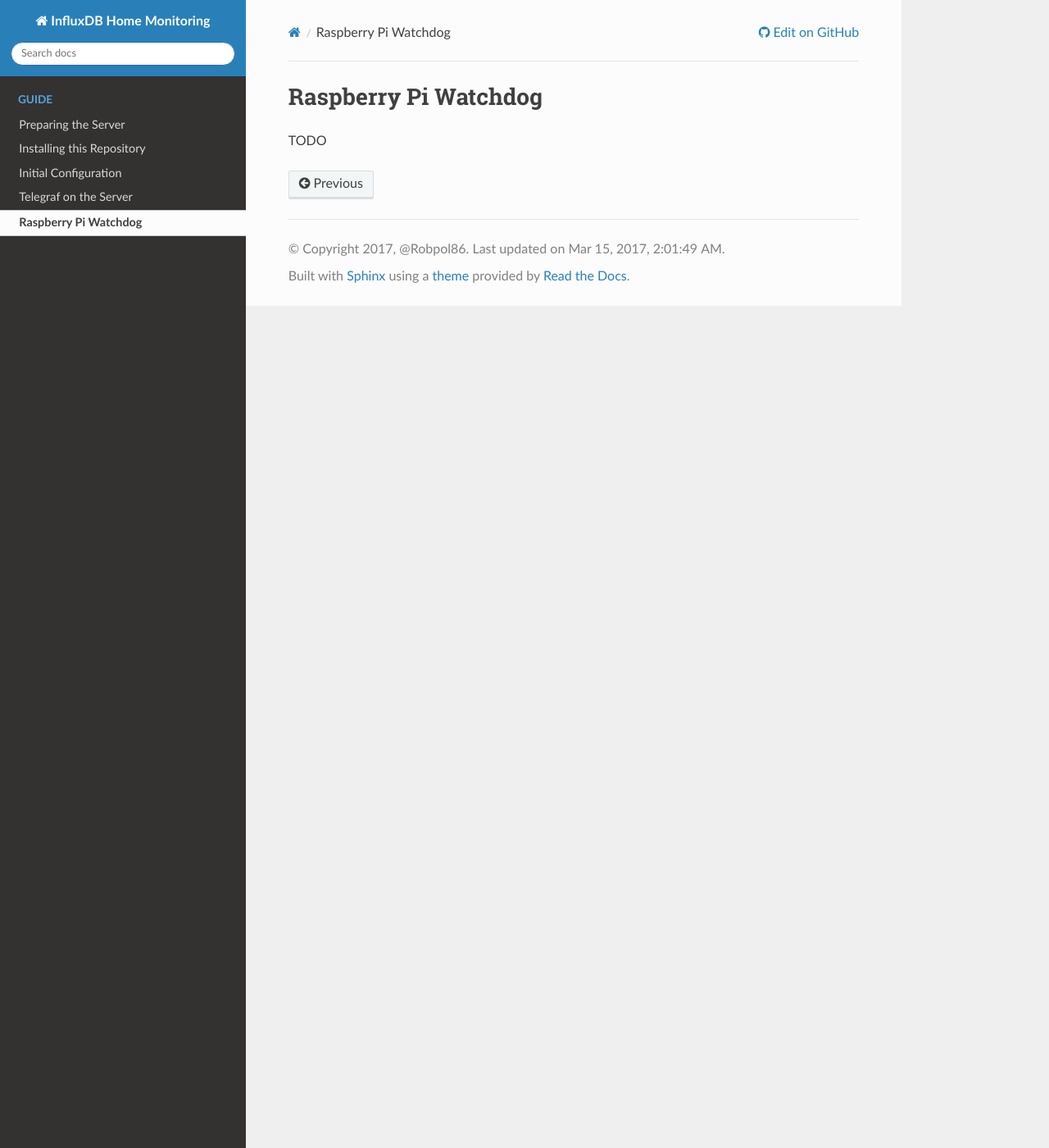
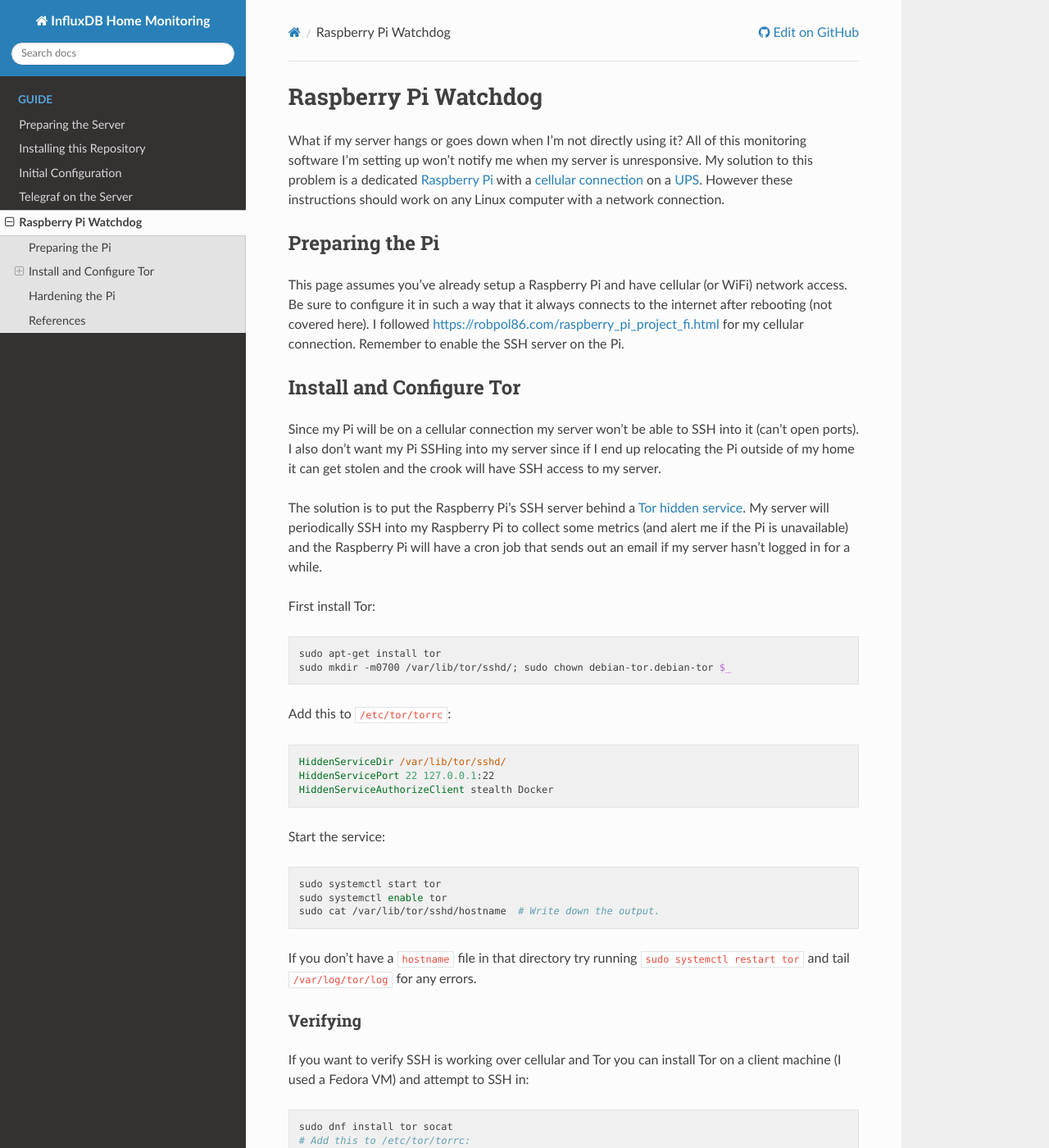
Before and after one commit to Robpol86/influxdb, a Sphinx documentation site: the page built from docs/raspberrypi.rst, in a window 1280 px wide and 1400 px high. Shown: the whole window at 82% size. Built offline with Sphinx 7.4.7 and the Read the Docs theme 2.0.0, drawn with Linux system fonts in a browser that asks for light colours; some of the changed text lies outside the part shown.

Commit message:
TZ, bash, RPi Tor, versions.
Timezone in timestamp in docs.

Bash-fu in .travis.yml file.

More progress on Raspberry Pi page with Tor.

Bumping dependency versions.

```diff
--- a/docs/conf.py
+++ b/docs/conf.py
@@ -9,7 +9,7 @@
 sys.path.append(os.path.realpath(os.path.join(os.path.dirname(__file__), '..')))
 author = '@Robpol86'
 copyright = '{}, {}'.format(time.strftime('%Y'), author)
-html_last_updated_fmt = '%c'
+html_last_updated_fmt = '%c {}'.format(time.tzname[time.localtime().tm_isdst])
 master_doc = 'index'
 project = 'InfluxDB Home Monitoring'
 pygments_style = 'friendly'
--- a/docs/raspberrypi.rst
+++ b/docs/raspberrypi.rst
@@ -4,4 +4,82 @@
 Raspberry Pi Watchdog
 =====================
 
+What if my server hangs or goes down when I'm not directly using it? All of this monitoring software I'm setting up
+won't notify me when my server is unresponsive. My solution to this problem is a dedicated `Raspberry Pi`_ with a
+`cellular connection`_ on a `UPS`_. However these instructions should work on any Linux computer with a network
+connection.
+
+.. _Raspberry Pi: https://www.raspberrypi.org/products/
+.. _cellular connection: https://robpol86.com/raspberry_pi_project_fi.html
+.. _UPS: https://www.amazon.com/APC-Back-UPS-Battery-Protector-BE425M/dp/B01HDC236Q/
+
+Preparing the Pi
+================
+
+This page assumes you've already setup a Raspberry Pi and have cellular (or WiFi) network access. Be sure to configure
+it in such a way that it always connects to the internet after rebooting (not covered here). I followed
+https://robpol86.com/raspberry_pi_project_fi.html for my cellular connection. Remember to enable the SSH server on the
+Pi.
+
+Install and Configure Tor
+=========================
+
+Since my Pi will be on a cellular connection my server won't be able to SSH into it (can't open ports). I also don't
+want my Pi SSHing into my server since if I end up relocating the Pi outside of my home it can get stolen and the crook
+will have SSH access to my server.
+
+The solution is to put the Raspberry Pi's SSH server behind a `Tor hidden service`_. My server will periodically SSH
+into my Raspberry Pi to collect some metrics (and alert me if the Pi is unavailable) and the Raspberry Pi will have a
+cron job that sends out an email if my server hasn't logged in for a while.
+
+First install Tor:
+
+.. code-block:: bash
+
+    sudo apt-get install tor
+    sudo mkdir -m0700 /var/lib/tor/sshd/; sudo chown debian-tor.debian-tor $_
+
+Add this to ``/etc/tor/torrc``:
+
+.. code-block:: apacheconf
+
+    HiddenServiceDir /var/lib/tor/sshd/
+    HiddenServicePort 22 127.0.0.1:22
+    HiddenServiceAuthorizeClient stealth Docker
+
+Start the service:
+
+.. code-block:: bash
+
+    sudo systemctl start tor
+    sudo systemctl enable tor
+    sudo cat /var/lib/tor/sshd/hostname  # Write down the output.
+
+If you don't have a ``hostname`` file in that directory try running ``sudo systemctl restart tor`` and tail
+``/var/log/tor/log`` for any errors.
+
+.. _Tor hidden service: https://www.torproject.org/docs/tor-hidden-service.html
+
+Verifying
+---------
+
+If you want to verify SSH is working over cellular and Tor you can install Tor on a client machine (I used a Fedora VM)
+and attempt to SSH in:
+
+.. code-block:: bash
+
+    sudo dnf install tor socat
+    # Add this to /etc/tor/torrc:
+    # HidServAuth gv3x4yxk7lcizd6q.onion hNm5BgqGrjz+a2Pdjri7mB # client: Docker
+    sudo systemctl start tor
+    ssh -oProxyCommand='socat - SOCKS4A:localhost:%h:%p,socksport=9050' pi@gv3x4yxk7lcizd6q.onion
+
+Hardening the Pi
+================
+
 TODO
+
+References
+==========
+
+* http://gk2.sk/running-ssh-on-a-raspberry-pi-as-a-hidden-service-with-tor/
--- a/docs/requirements.txt
+++ b/docs/requirements.txt
@@ -1,6 +1,6 @@
 robpol86-sphinxcontrib-googleanalytics==0.1
-Sphinx==1.4.8
-sphinx_rtd_theme==0.1.10a0
+Sphinx==1.5.3
+sphinx_rtd_theme==0.2.4
 sphinxcontrib-disqus==1.1.0
 sphinxcontrib-imgur==2.0.1
 sphinxcontrib-versioning==2.2.1
```
Also changed, not shown: .travis.yml.
